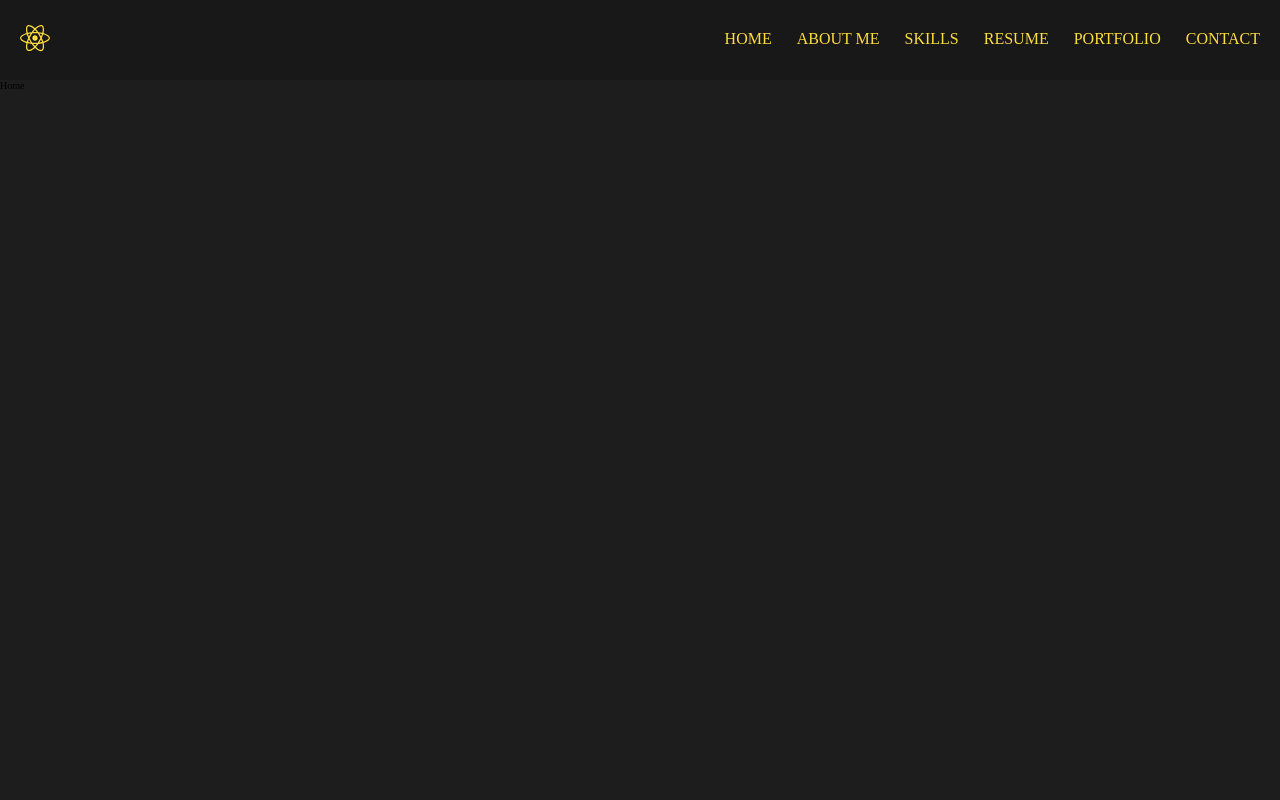
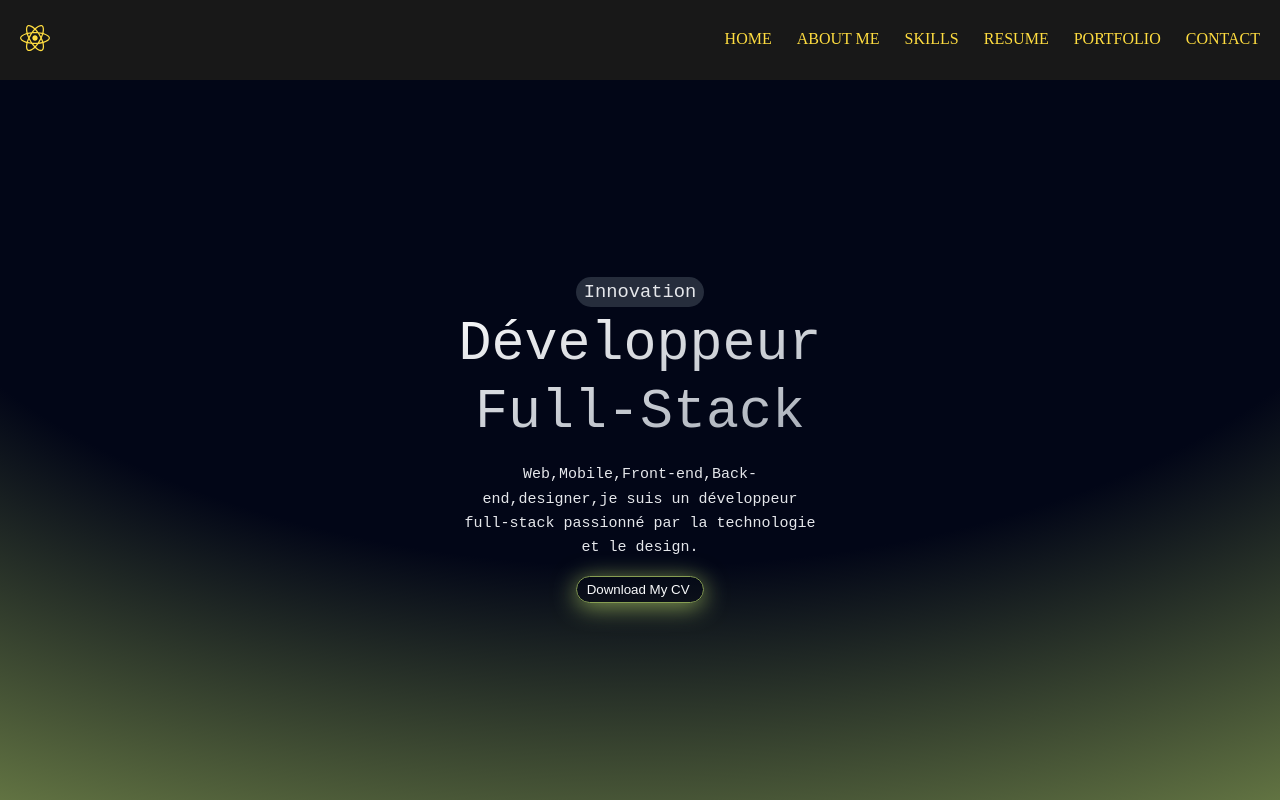
Before and after one commit to bollytn/portfolio, a React (Create React App) app: page / in a window 1280 px wide. Built offline with nearby package versions, Linux system fonts and the light colour scheme; the HTML template or start-up script is replaced by a standard one.

Commit message:
first commit

```diff
--- a/package.json
+++ b/package.json
@@ -7,13 +7,17 @@
     "@testing-library/jest-dom": "^6.6.3",
     "@testing-library/react": "^16.2.0",
     "@testing-library/user-event": "^13.5.0",
+    "framer-motion": "^12.4.3",
     "react": "^19.0.0",
     "react-dom": "^19.0.0",
     "react-icons": "^5.4.0",
+    "react-particles": "^2.12.2",
     "react-router-dom": "^7.1.5",
     "react-scripts": "5.0.1",
     "react-simple-animate": "^3.5.3",
+    "react-tsparticles": "^2.12.2",
     "sass": "^1.85.0",
+    "tsparticles": "^3.8.1",
     "web-vitals": "^2.1.4"
   },
   "scripts": {
--- a/src/containers/hero/index.jsx
+++ b/src/containers/hero/index.jsx
@@ -1,7 +1,44 @@
-import React from 'react'
+import React, { useEffect } from 'react'
+import './styles.scss'
+import { motion, useMotionTemplate, useMotionValue, animate } from 'framer-motion'
+import { FiArrowRight } from "react-icons/fi";
+
+const COLORS = ["#94a70b", "#1E67C6", "#CE84CF", "#DD335C"];
 
 export default function Home() {
+
+    const color = useMotionValue(COLORS[0])
+    const backgroundImage = useMotionTemplate`radial-gradient(125% 125% at 50% 5%, #020617 50% ,${color} )`
+
+    const border = useMotionTemplate`1px solid ${color}`
+    const boxShadow = useMotionTemplate`0px 4px 24px ${color}`
+
+    useEffect(() => {
+        animate(color, COLORS, {
+            ease: 'easeInOut',
+            duration: 5,
+            repeat: Infinity,
+            repeateType: 'mirror'
+        })
+    }, [color])
+
     return (
-        <div>Home</div>
+        <motion.div className='home' style={{ backgroundImage }}>
+            <div className='container'>
+            <span className='badge'>Innovation</span>
+            <h1 class="title">Développeur Full-Stack</h1>
+            <p class="description">
+                Web,Mobile,Front-end,Back-end,designer,je suis un développeur full-stack passionné par la technologie et le design.
+            </p>
+            <motion.button className='btn'
+            whileHover={{scale:1.015,}}
+            whiteTap={{scale:0.985,}}
+            style={{border, boxShadow}}
+            >
+                Download My CV
+                <span class="icon">{FiArrowRight}</span>
+            </motion.button>
+            </div>
+        </motion.div>
     )
 }
--- a/src/containers/hero/styles.scss
+++ b/src/containers/hero/styles.scss
@@ -0,0 +1,91 @@
+.home {
+  z-index: -999;
+  position: relative;
+  display: grid;
+  min-height: calc(100vh - 80px); /* Ensuring proper height calculation */
+  place-content: center;
+  overflow: hidden;
+  background-color: #030712; /* Equivalent to bg-gray-950 */
+  padding: 6rem 1rem; /* px-4, py-24 */
+  color: #e5e7eb; /* Equivalent to text-gray-200 */
+
+  .container {
+    font-family: monospace;
+    width: 100vh;
+    position: relative;
+    z-index: 1;
+    display: flex;
+    flex-direction: column;
+    align-items: center;
+
+    .badge {
+      margin-bottom: 0.375rem;
+      display: inline-block;
+      border-radius: 9999px;
+      background-color: rgba(75, 85, 99, 0.5);
+      padding: 0.375rem 0.75rem;
+      font-size: 1.875rem;
+    }
+
+    .title {
+      max-width: 50rem;
+      background: linear-gradient(to bottom right, white, #9ca3af);
+      -webkit-background-clip: text;
+      -webkit-text-fill-color: transparent;
+      text-align: center;
+      font-size: 1.875rem;
+      font-weight: 500;
+      line-height: 1.25;
+
+      @media (min-width: 640px) {
+        font-size: 3rem;
+      }
+
+      @media (min-width: 768px) {
+        font-size: 5.5rem;
+      }
+    }
+
+    .description {
+      margin: 1.5rem 0;
+      max-width: 36rem;
+      text-align: center;
+      font-size: 1.1rem;
+      line-height: 1.625;
+
+      @media (min-width: 768px) {
+        font-size: 1.5rem;
+      }
+    }
+
+    .btn {
+      display: flex;
+      align-items: center;
+      gap: 0.375rem;
+      width: fit-content;
+      border-radius: 9999px;
+      background-color: rgba(3, 7, 18, 0.1);
+      padding: 0.5rem 1rem;
+      color: #f9fafb;
+      transition: background-color 0.2s ease-in-out;
+
+      &:hover {
+        background-color: rgba(3, 7, 18, 0.5);
+        cursor: pointer;
+      }
+
+      .icon {
+        transition: transform 0.2s ease-in-out;
+        color: white;
+      }
+
+      &:hover .icon {
+        transform: rotate(-45deg);
+      }
+
+      &:active .icon {
+        transform: rotate(-12deg);
+      }
+    }
+  }
+}
```
Also changed, not shown: src/App.js (+6 -2 lines), src/utils.js/particles.js (added, +74 -0 lines), 1 other file (tests, documents, lock files or other folders).
